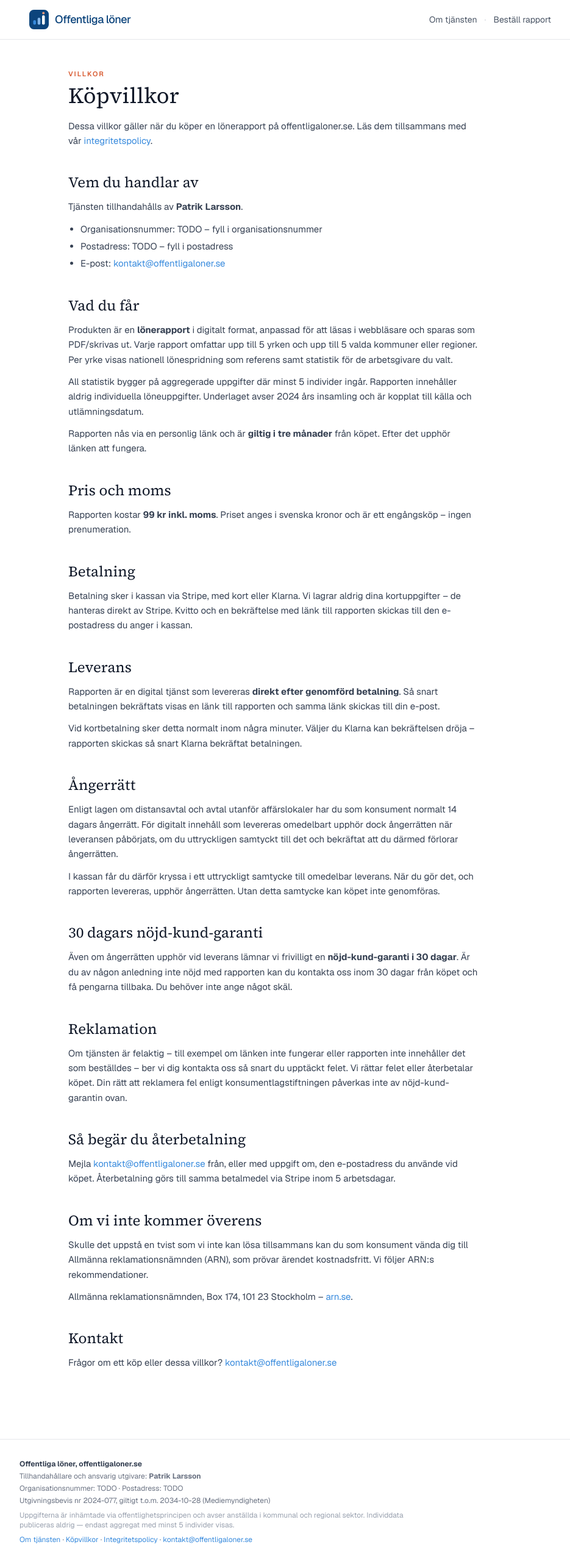
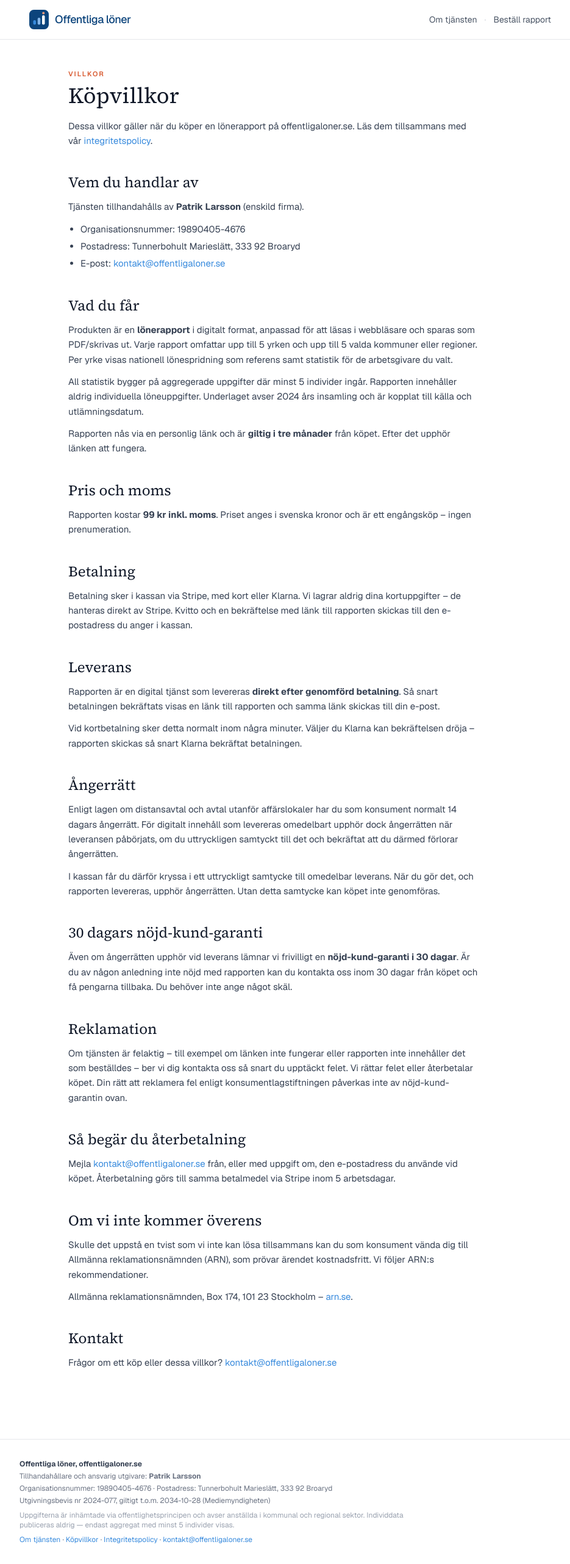
Before and after one commit to Patrikoffio/Offentligaloner, a Next.js app in the folder web/: page /kopvillkor in a window 1280 px wide. Shown: the whole page at 61% size, without its empty margins (160-1095 px from the left). Built offline with nearby package versions, Linux system fonts and the light colour scheme; no server answers.

Commit message:
Fyll i organisationsnummer och postadress
Co-Authored-By: Claude Opus 4.8 (1M context) <noreply@anthropic.com>
Claude-Session: https://claude.ai/code/session_01DqseLnzCdS5AXnXTQYoxXs

```diff
--- a/web/app/integritetspolicy/page.tsx
+++ b/web/app/integritetspolicy/page.tsx
@@ -47,10 +47,9 @@ export default function Integritetspolicy() {
           Ansvarig för behandlingen av personuppgifter vid köp är{" "}
           <strong>Patrik Larsson</strong>.
         </p>
-        {/* TODO: fyll i organisationsnummer och postadress för personuppgiftsansvarig. */}
         <ul className="list-disc pl-5 space-y-1">
-          <li>Organisationsnummer: TODO – fyll i organisationsnummer</li>
-          <li>Postadress: TODO – fyll i postadress</li>
+          <li>Organisationsnummer: 19890405-4676</li>
+          <li>Postadress: Tunnerbohult Marieslätt, 333 92 Broaryd</li>
           <li>
             E-post:{" "}
             <a
--- a/web/app/kopvillkor/page.tsx
+++ b/web/app/kopvillkor/page.tsx
@@ -46,12 +46,12 @@ export default function Kopvillkor() {
 
       <Section title="Vem du handlar av">
         <p>
-          Tjänsten tillhandahålls av <strong>Patrik Larsson</strong>.
+          Tjänsten tillhandahålls av <strong>Patrik Larsson</strong> (enskild
+          firma).
         </p>
-        {/* TODO: fyll i säljarens företagsform, organisationsnummer och postadress. */}
         <ul className="list-disc pl-5 space-y-1">
-          <li>Organisationsnummer: TODO – fyll i organisationsnummer</li>
-          <li>Postadress: TODO – fyll i postadress</li>
+          <li>Organisationsnummer: 19890405-4676</li>
+          <li>Postadress: Tunnerbohult Marieslätt, 333 92 Broaryd</li>
           <li>
             E-post:{" "}
             <a
--- a/web/app/layout.tsx
+++ b/web/app/layout.tsx
@@ -68,9 +68,9 @@ export default function RootLayout({
                 Tillhandahållare och ansvarig utgivare:{" "}
                 <strong>Patrik Larsson</strong>
               </p>
-              {/* TODO: fyll i organisationsnummer och postadress. */}
               <p>
-                Organisationsnummer: TODO · Postadress: TODO
+                Organisationsnummer: 19890405-4676 · Postadress: Tunnerbohult
+                Marieslätt, 333 92 Broaryd
               </p>
               <p>
                 Utgivningsbevis nr 2024-077, giltigt t.o.m. 2034-10-28
```
